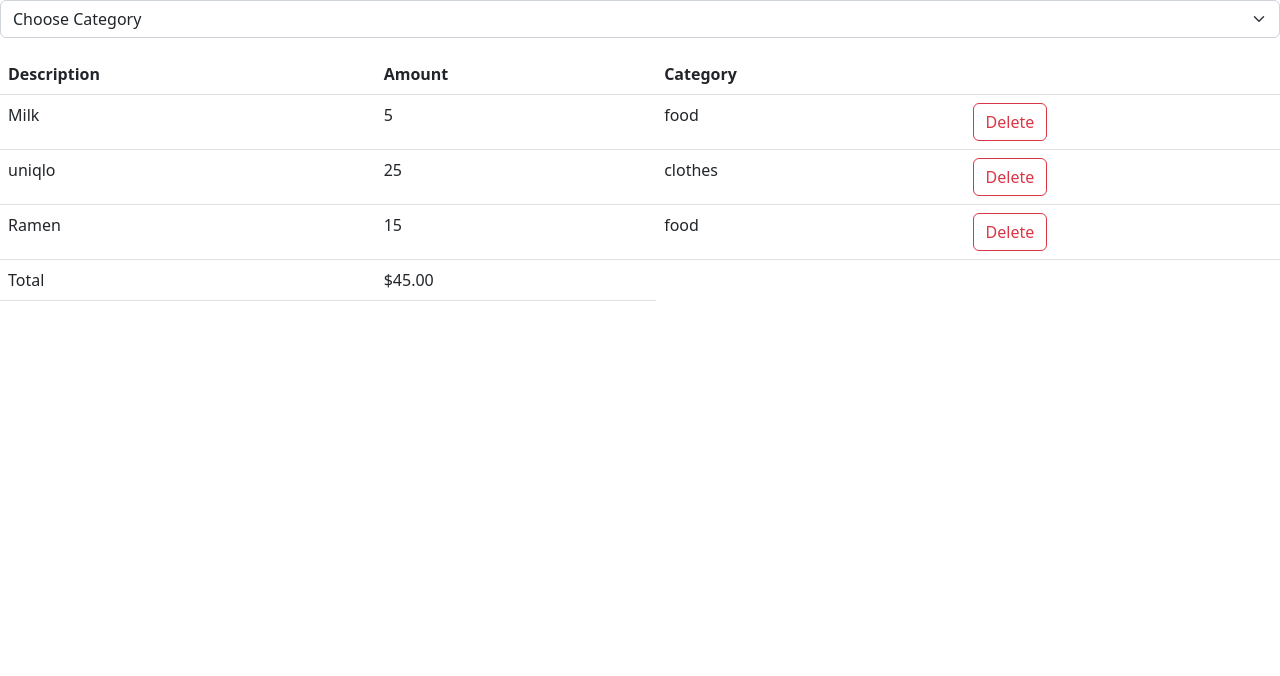
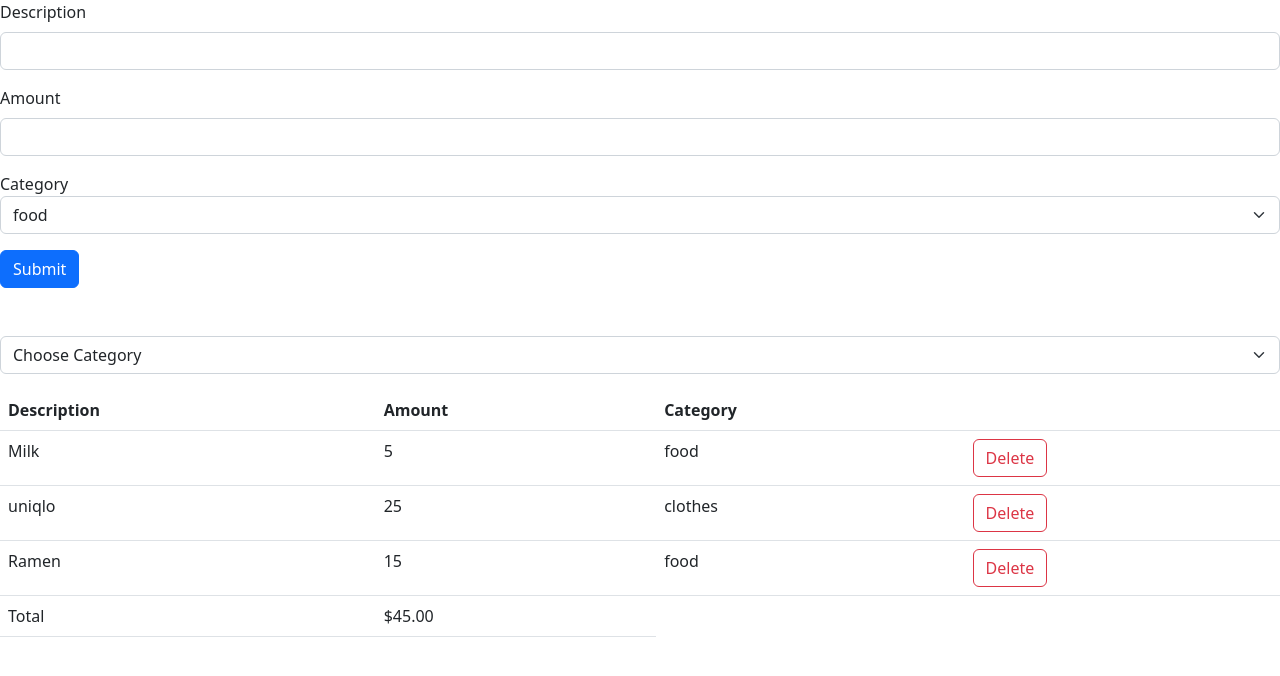
Before and after one commit to abram-stack/expense-track, a React (Vite) app: page / in a window 1280 px wide. Shown: the top 676 px of the page. Built offline with nearby package versions, Linux system fonts and the light colour scheme.

Commit message:
useForm.Zod schema validation.

```diff
--- a/package.json
+++ b/package.json
@@ -9,9 +9,12 @@
     "preview": "vite preview"
   },
   "dependencies": {
+    "@hookform/resolvers": "^2.9.11",
     "bootstrap": "^5.2.3",
     "react": "^18.2.0",
-    "react-dom": "^18.2.0"
+    "react-dom": "^18.2.0",
+    "react-hook-form": "7.43",
+    "zod": "^3.20.6"
   },
   "devDependencies": {
     "@types/react": "^18.0.27",
--- a/src/App.tsx
+++ b/src/App.tsx
@@ -1,7 +1,10 @@
 import { ChangeEvent, useState } from 'react'
 import ExpenseList from './assets/components/ExpenseList'
 import ExpenseFilter from './assets/components/ExpenseFilter'
+import ExpenseForm from './assets/components/ExpenseForm'
 
+//simulate data from DB
+export const categories = ['food', 'clothes', 'entertainment']
 
 function App() {
   const [expenses, setExpenses] = useState([
@@ -24,6 +27,9 @@ function App() {
 
   return (
     <div className="App">
+      <div className="mb-5">
+        <ExpenseForm />
+      </div>
       <div className='mb-3'>
         <ExpenseFilter onSelect={onSelect} />
       </div>
--- a/src/assets/components/ExpenseFilter.tsx
+++ b/src/assets/components/ExpenseFilter.tsx
@@ -1,4 +1,5 @@
 import React, { ChangeEvent } from 'react'
+import { categories } from '../../App'
 
 interface Props{
   onSelect:(category:string) => void
@@ -7,11 +8,13 @@ interface Props{
 const ExpenseFilter = ({onSelect}: Props) => {
   return (
     <div>
-      <select className='form-select' aria-label='Default select example' onChange={(event)=>onSelect(event.target.value)}>
+      <select className='form-select' aria-label='select category' onChange={(event)=>onSelect(event.target.value)}>
         <option selected value=''>Choose Category</option>
-        <option value='food'>food</option>
-        <option value='clothes'>clothes</option>
-        <option value='entertainment'>entertainment</option>
+        {categories.map(category => (
+          <option key={category} value={category}>
+            {category}
+          </option>
+        ))}
       </select>
     </div>
   )
--- /dev/null
+++ b/src/assets/components/ExpenseForm.tsx
@@ -0,0 +1,82 @@
+import React from 'react'
+import { categories } from '../../App'
+import { FieldValues, useForm } from 'react-hook-form'
+import { z } from 'zod'
+import { zodResolver } from '@hookform/resolvers/zod'
+
+// interface FormData{
+//   description: string;
+//   amount: number;
+// }
+const schema = z.object({
+  description: z
+    .string()
+    .min(3, { message: 'Description must be at least 3 characters long' }),
+  amount: z.number({ invalid_type_error: 'Amount is required' }).min(1),
+})
+
+const ExpenseForm = () => {
+  type FormData = z.infer<typeof schema>
+
+  //with register useForm, no longer need state
+  const {
+    register,
+    handleSubmit,
+    formState: { errors },
+  } = useForm<FormData>({ resolver: zodResolver(schema) })
+
+  const onSubmit = (data: FieldValues) => {
+    console.log(data)
+  }
+
+  return (
+    <div>
+      <form onSubmit={handleSubmit(onSubmit)}>
+        <div className='mb-3'>
+          <label htmlFor='description' className='form-label'>
+            Description
+          </label>
+          <input
+            {...register('description')}
+            //onChange,value
+            id='description'
+            type='text'
+            className='form-control'
+          />
+          {errors.description && (
+            <p className='text-danger'>{errors.description.message}</p>
+          )}
+        </div>
+        <div className='mb-3'>
+          <label htmlFor='amount' className='form-label'>
+            Amount
+          </label>
+          <input
+            {...register('amount', { valueAsNumber: true })}
+            id='amount'
+            type='number'
+            className='form-control'
+            min={0}
+          />
+          {errors.amount && (
+            <p className='text-danger'>{errors.amount.message}</p>
+          )}
+        </div>
+        <div className='mb-3'>
+          <label>Category</label>
+          <select className='form-select' aria-label='select category'>
+            {categories.map((category) => (
+              <option key={category} value={category}>
+                {category}
+              </option>
+            ))}
+          </select>
+        </div>
+
+        <button className='btn btn-primary'>Submit</button>
+      </form>
+    </div>
+  )
+}
+
+export default ExpenseForm
```
Also changed, not shown: 1 other file (tests, documents, lock files or other folders).
